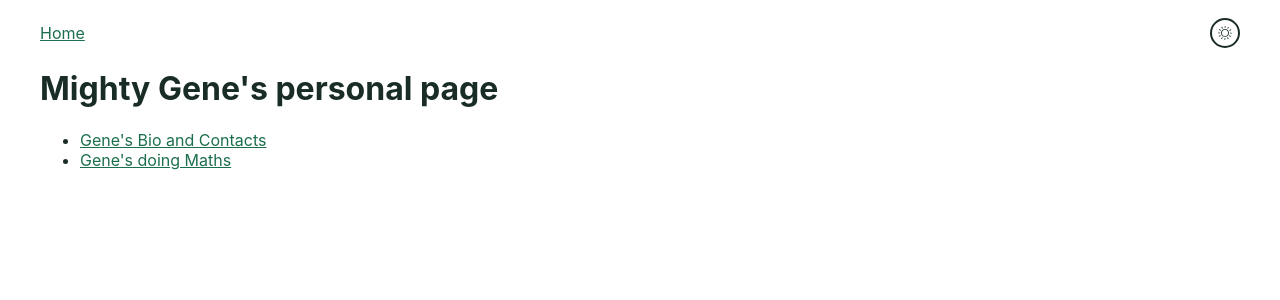
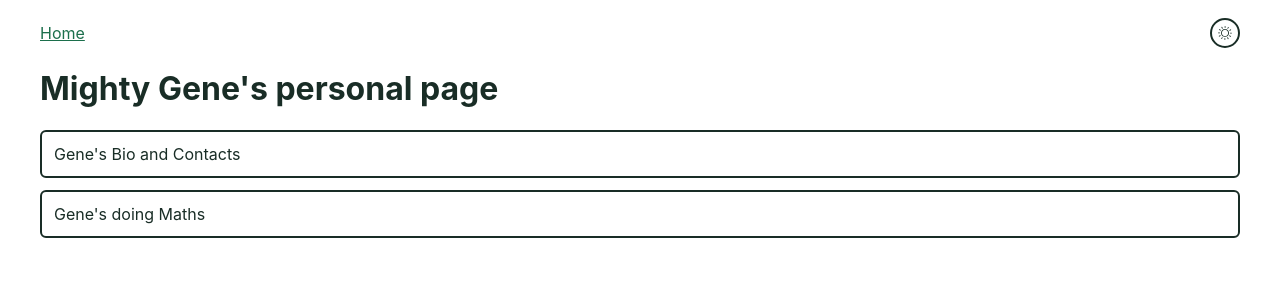
Before and after one commit to g4ps/website, a React (Create React App) app: page / in a window 1280 px wide. Shown: the top 300 px of the page. Built offline with nearby package versions, Linux system fonts and the light colour scheme.

Commit message:
Changed homescreen a bit and fixed some typos

```diff
--- a/src/pages/Contacts/Contacts.jsx
+++ b/src/pages/Contacts/Contacts.jsx
@@ -124,7 +124,7 @@ const Contacts = () => {
              <p>
                Like many great things in our life, Gene has many names. This is not because
                he is involved in something that you shouldn't be involved in, but because there
-               are about a dozen ways
+               is about a dozen ways
                (<a href="https://en.wikipedia.org/wiki/Yevgeny">yes, really</a>) to
                translate his name in English. His favourite one is (drumroll please...) Gene.
              </p>
@@ -134,12 +134,12 @@ const Contacts = () => {
                CSS, NodeJS, Python and PHP.
                List of areas of his employment is short and sweet: banking industry and freelance.
                Although Gene would've loved to provide links to his works, he can't
-               because all of them we made for internal use only.
+               because all of them were made for internal use only.
              </p>
              <p>
-               Semi-professionally Gene's known as the Jack of all trades. He's got experience
-               with C, C++, Python, Scheme, several kinds of Assembler for several
-               kinds of platforms, and a lot of other languages. When it comes to technology, he
+               Semi-professionally Gene's known as the Gene of all trades. He's got experience
+               with C, C++, Python, Scheme, several kinds of assembler for several
+               kinds of platforms, and a lot of other languages. When it comes to technology he
                knows Docker, he knows UNIX and he probably knows a lot of other stuff, but he's
                too shy to admit it. Gene also knows data structures and algorithms like no one else,
                and he can prove it. If Gene doesn't know something, then it's because he's
--- a/src/pages/Home/Home.jsx
+++ b/src/pages/Home/Home.jsx
@@ -1,16 +1,21 @@
 import { Outlet, Link } from "react-router-dom";
+import "./Home.scss";
 
 const Home = () => {
     return (
-        <div>
+        <div className="home">
           <h1>Mighty Gene's personal page</h1>
           <ul>
-            <li>
-              <Link to="/contacts">Gene's Bio and Contacts</Link>
-            </li>
-            <li>
-              <Link to="/maths">Gene's doing Maths</Link>
-            </li>
+            <Link to="/contacts">
+              <li>
+                Gene's Bio and Contacts
+              </li>
+            </Link>
+            <Link to="/maths">
+              <li>
+                Gene's doing Maths
+              </li>
+            </Link>
           </ul>
         </div>
     );
--- /dev/null
+++ b/src/pages/Home/Home.scss
@@ -0,0 +1,19 @@
+.home {
+    a {
+	text-decoration: none;
+	color: var(--text-color);
+    }
+    ul {
+	list-style-type: none;
+	margin: 0;
+	padding: 0;
+	li {
+	    padding: 12px;
+	    width: 100%;
+	    box-sizing: border-box;
+	    margin: 12px 0;
+	    border: 2px solid var(--text-color);
+	    border-radius: 6px;
+	}
+    }
+}
```
